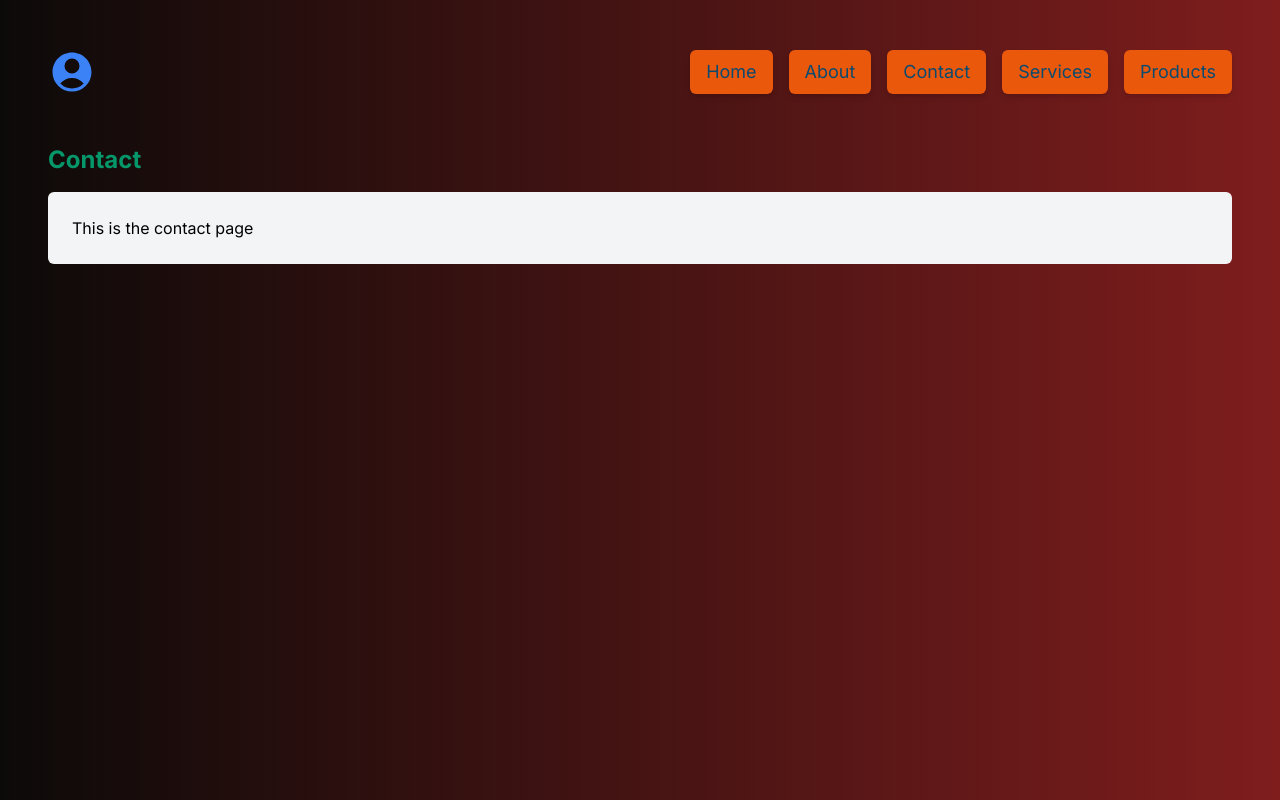
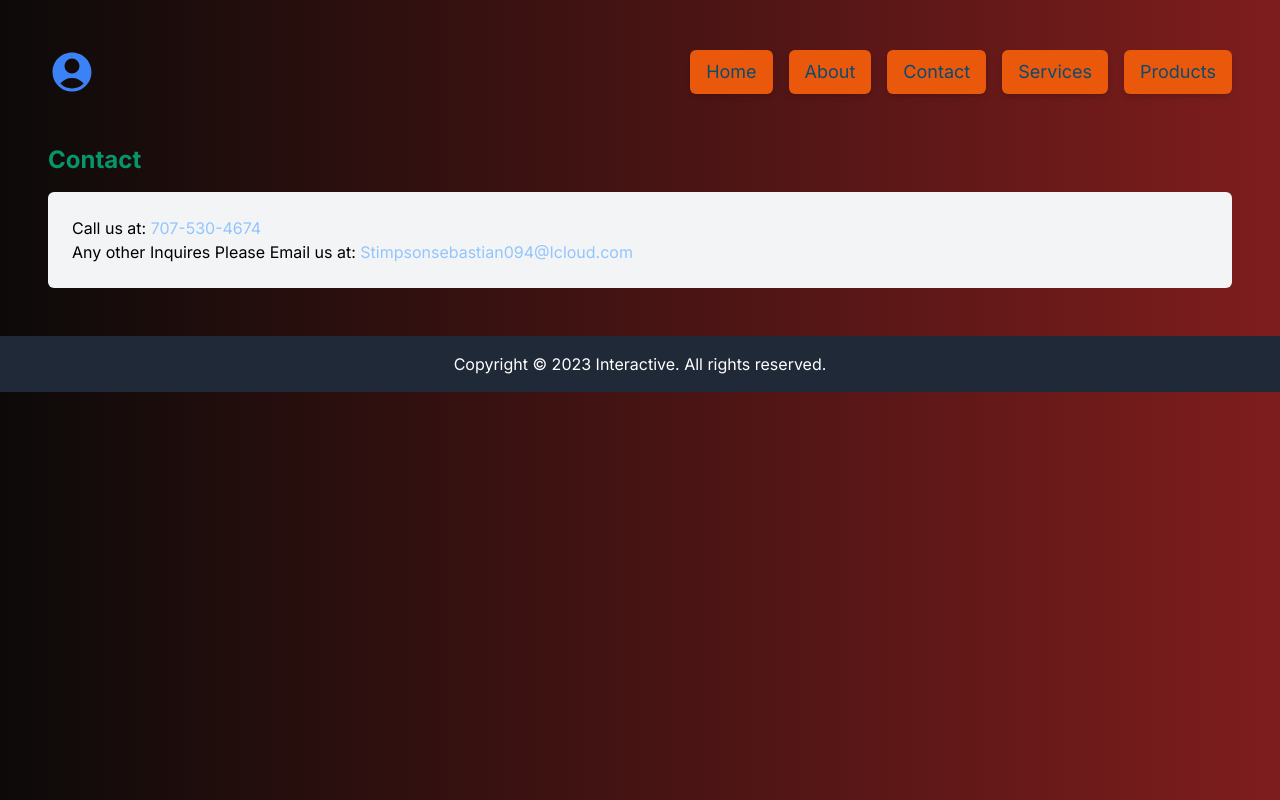
Before and after one commit to Sebastian4lyf44/CSCI31-Final, a Next.js app: page /contact in a window 1280 px wide. Built offline with nearby package versions, Linux system fonts and the light colour scheme.

Commit message:
Added Footer

```diff
--- a/src/app/about/page.js
+++ b/src/app/about/page.js
@@ -2,14 +2,16 @@ import Image from 'next/image'
 import Navbar from '../components/Navbar'
 import PageTitle from '../components/PageTitle'
 import PageContent from '../components/PageContent'
+import Footer from '../footer'
 export default function About() {
   return (
     <div>
       <Navbar />
       <div className="m-12">
         <PageTitle title="About" />
-        <PageContent>This is all about my website</PageContent>
+        <PageContent>This Website is all about making the impossible turned possible; While making coding fun and Interactive and showing that hard work really does pay off.</PageContent>
       </div>
+      <Footer />
     </div>
   )
 }
--- a/src/app/contact/page.js
+++ b/src/app/contact/page.js
@@ -2,14 +2,19 @@ import Image from 'next/image'
 import Navbar from '../components/Navbar'
 import PageTitle from '../components/PageTitle'
 import PageContent from '../components/PageContent'
+import Footer from '../footer'
 export default function About() {
   return (
     <div>
       <Navbar />
       <div className="m-12">
         <PageTitle title="Contact" />
-        <PageContent>This is the contact page</PageContent>
+        <PageContent>
+        <p>Call us at: <a href="tel:+17075304674" className="text-blue-300 hover:text-blue-500">707-530-4674</a> </p>
+        <p> Any other Inquires Please Email us at: <a href="mailto:Stimpsonsebastian094@Icloud.com" className="text-blue-300 hover:text-blue-500">Stimpsonsebastian094@Icloud.com</a> </p>
+        </PageContent>
       </div>
+      <Footer />
     </div>
   )
 }
--- /dev/null
+++ b/src/app/footer.js
@@ -0,0 +1,7 @@
+export default function Footer() {
+  return (
+    <footer className="bg-gray-800 text-white text-center p-4">
+      <p>Copyright &copy; 2023 Interactive. All rights reserved.</p>
+    </footer>
+  )
+}
--- a/src/app/page.js
+++ b/src/app/page.js
@@ -4,6 +4,7 @@ import PageTitle from './components/PageTitle'
 import PageContent from './components/PageContent'
 import Card from './components/Card'
 import { createClient } from '@supabase/supabase-js'
+import Footer from './footer'
 
 // Create a single supabase client for interacting with your database
 const supabase = createClient('https://rgssivwiganotufotsrf.supabase.co', process.env.SUPABASE_SERVICE_ROLE_KEY)
@@ -82,6 +83,7 @@ export default async function Home() {
           </div>
         </div>
       </div>
+      <Footer />
     </div>
   )
 }
--- a/src/app/products/page.js
+++ b/src/app/products/page.js
@@ -2,14 +2,16 @@ import Image from 'next/image'
 import Navbar from '../components/Navbar'
 import PageTitle from '../components/PageTitle'
 import PageContent from '../components/PageContent'
+import Footer from '../footer'
 export default function About() {
   return (
     <div>
       <Navbar />
       <div className="m-12">
         <PageTitle title="Products" />
-        <PageContent>This is the product Page</PageContent>
+        <PageContent>Ideas are Still Flowing Please check back Soon. Thank you for your patients.</PageContent>
       </div>
+      <Footer />
     </div>
   )
 }
--- a/src/app/services/page.js
+++ b/src/app/services/page.js
@@ -2,14 +2,16 @@ import Image from 'next/image'
 import Navbar from '../components/Navbar'
 import PageTitle from '../components/PageTitle'
 import PageContent from '../components/PageContent'
+import Footer from '../footer'
 export default function About() {
   return (
     <div>
       <Navbar />
       <div className="m-12">
         <PageTitle title="Services" />
-        <PageContent>Page is about the services</PageContent>
+        <PageContent>If you are looking to make your website more Interactive and bring more clients from all over the globe please head over to our contact page, Wondering what we have to offer Please check out our Product page.</PageContent>
       </div>
+      <Footer />
     </div>
   )
 }
```
